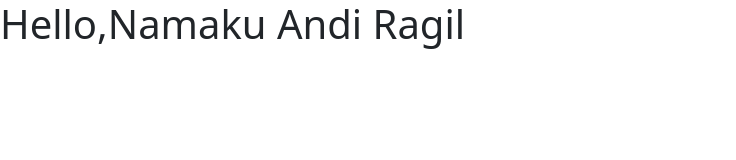
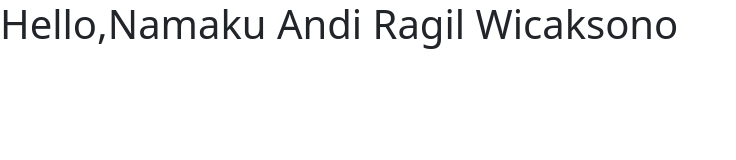
Before and after one commit to andiragil/latihan-git-binar, a plain HTML site: page index.html in a window 1280 px wide. Shown: the whole page, without its empty margins (0-736 px from the left). Drawn offline with nearby package versions, Linux system fonts and the light colour scheme.

Commit message:
testcommit

```diff
--- a/index.html
+++ b/index.html
@@ -7,7 +7,7 @@
     <link href="https://cdn.jsdelivr.net/npm/bootstrap@5.3.3/dist/css/bootstrap.min.css" rel="stylesheet" integrity="sha384-QWTKZyjpPEjISv5WaRU9OFeRpok6YctnYmDr5pNlyT2bRjXh0JMhjY6hW+ALEwIH" crossorigin="anonymous" />
   </head>
   <body>
-    <h1>Hello,Namaku Andi Ragil</h1>
+    <h1>Hello,Namaku Andi Ragil Wicaksono</h1>
     <script src="https://cdn.jsdelivr.net/npm/bootstrap@5.3.3/dist/js/bootstrap.bundle.min.js" integrity="sha384-YvpcrYf0tY3lHB60NNkmXc5s9fDVZLESaAA55NDzOxhy9GkcIdslK1eN7N6jIeHz" crossorigin="anonymous"></script>
   </body>
 </html>
```
